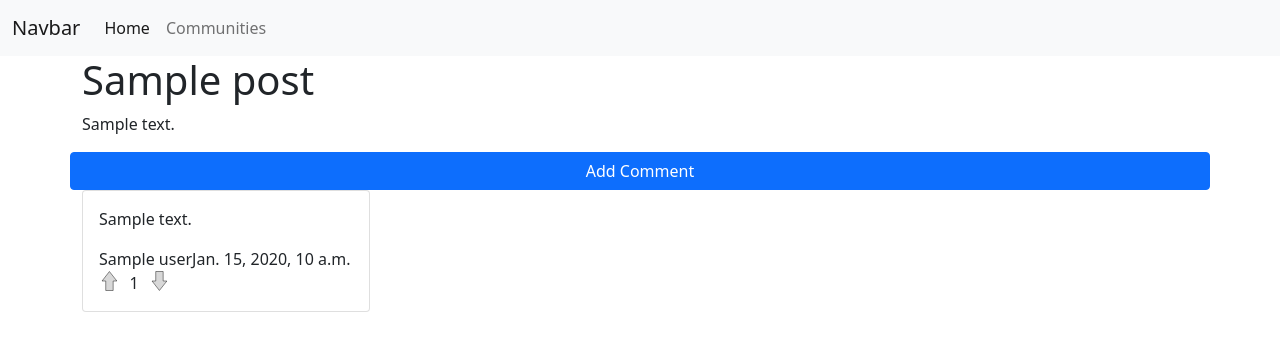
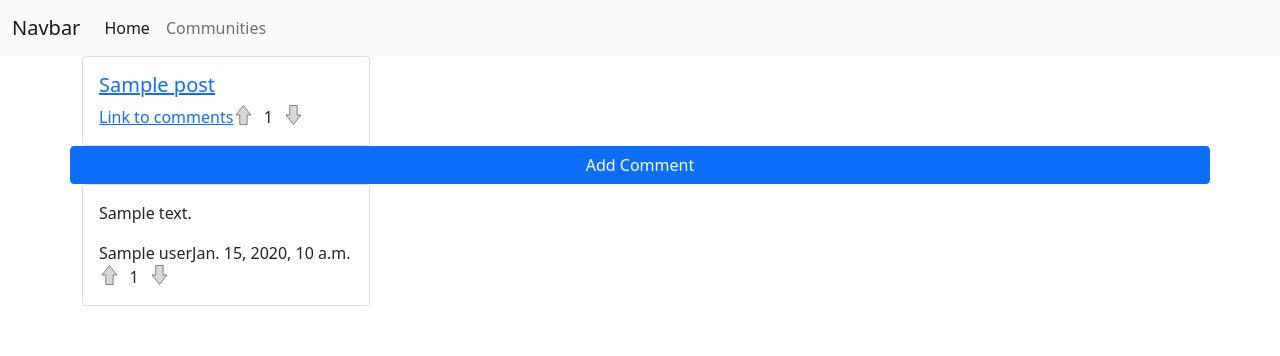
Before and after one commit to Dathmar/mors-tyrannis, a Django app: template communities/templates/communities/view-post.html in a window 1280 px wide. Shown: the top 356 px of the page. Run offline with Django 3.2, Linux system fonts and the light colour scheme; the template is opened without the code that fills it: most values are stand-ins (such as "Sample title", 1, 10 or a date in 2020); parts of the project's set-up code (start-up, migrations or seed data) failed here and were passed over; some libraries are stand-ins or nearby versions.

Commit message:
Rendering of all post types.

```diff
--- a/communities/forms.py
+++ b/communities/forms.py
@@ -1,5 +1,6 @@
 from django import forms
 from .models import Post
+
 
 class CommentForm(forms.Form):
     content = forms.CharField(widget=forms.Textarea, required=True)
--- a/communities/models.py
+++ b/communities/models.py
@@ -113,7 +113,7 @@ class CommunityBans(models.Model):
 
 
 def post_image_location(instance, filename):
-    return f'post_images/{instance.community.slug}/{instance.post.id}/{filename}'
+    return f'post_images/{instance.community.slug}/{instance.id}/{filename}'
 
 
 class Post(models.Model):
--- a/communities/templates/communities/create-post.html
+++ b/communities/templates/communities/create-post.html
@@ -14,7 +14,7 @@
     </div>
     <div class="row">
         <div class="col-md-12">
-            <form method="POST">
+            <form method="POST" enctype="multipart/form-data">
                 {% csrf_token %}
                 <table id="form-container" class="table table-borderless">
                     {{ form.as_table }}
--- a/communities/templates/communities/post-card.html
+++ b/communities/templates/communities/post-card.html
@@ -1,4 +1,5 @@
 {% load static %}
+{% if post.post_type == 'text' %}
 <div class="card" style="width: 18rem;">
     <div class="card-body">
         <h5 class="card-title">{{ post.title }}</h5>
@@ -11,3 +12,29 @@
         </div>
     </div>
 </div>
+{% elif post.post_type == 'image' %}
+<div class="card" style="width: 18rem;">
+    <div class="card-body">
+        <h5 class="card-title">{{ post.title }}</h5>
+        <img src="{{ post.image.url }}" class="card-img-top" alt="">
+        <div class="card-text d-flex">
+            <a href="{{ post.get_absolute_url }}" class="card-link">Link to comments</a>
+            <a href="#"><div id="post-up-arrow-{{ post.id }}" class="arrow {% if post.has_user_like == 'upvote' %}up-arrow-active{% else %}up-arrow{% endif %} "  onclick="vote_post('{{ post.get_upvote_url }}', {{ post.id }})"></div></a>
+            <div id="post-rep-{{ post.id }}" class="text-center" style="width:30px">{{ post.total_rep }}</div>
+            <a href="#"><div id="post-down-arrow-{{ post.id }}" class="arrow {% if post.has_user_like == 'downvote' %}down-arrow-active{% else %}down-arrow{% endif %} "  onclick="vote_post('{{ post.get_downvote_url }}', {{ post.id }})"></div></a>
+        </div>
+    </div>
+</div>
+{% else %}
+<div class="card" style="width: 18rem;">
+    <div class="card-body">
+        <a href="{{ post.url }}"><h5 class="card-title">{{ post.title }}</h5></a>
+        <div class="card-text d-flex">
+            <a href="{{ post.get_absolute_url }}" class="card-link">Link to comments</a>
+            <a href="#"><div id="post-up-arrow-{{ post.id }}" class="arrow {% if post.has_user_like == 'upvote' %}up-arrow-active{% else %}up-arrow{% endif %} "  onclick="vote_post('{{ post.get_upvote_url }}', {{ post.id }})"></div></a>
+            <div id="post-rep-{{ post.id }}" class="text-center" style="width:30px">{{ post.total_rep }}</div>
+            <a href="#"><div id="post-down-arrow-{{ post.id }}" class="arrow {% if post.has_user_like == 'downvote' %}down-arrow-active{% else %}down-arrow{% endif %} "  onclick="vote_post('{{ post.get_downvote_url }}', {{ post.id }})"></div></a>
+        </div>
+    </div>
+</div>
+{% endif %}
--- a/communities/templates/communities/view-post.html
+++ b/communities/templates/communities/view-post.html
@@ -3,12 +3,7 @@
 {% block title %}<title>Mors Tyrannis | {{ post.title }}</title>{% endblock %}
 {% block content %}
 <div class="container">
-    <div class="row">
-        <div class="col-md-12">
-            <h1>{{ post.title }}</h1>
-            <p>{{ post.content }}</p>
-        </div>
-    </div>
+    {% include 'communities/post-card.html' %}
     <div class="row">
         <a href="{% url 'communities:post-add-comment' post.community.slug post.id %}" class="btn btn-primary">Add Comment</a>
     </div>
--- a/communities/views.py
+++ b/communities/views.py
@@ -138,11 +138,12 @@ class CreatePostView(LoginRequiredMixin, View):
                     nsfw_flag=form.cleaned_data['nsfw_flag'],
                 )
             elif post_type == 'image':
+
                 post = Post(
                     title=form.cleaned_data['title'],
                     user=request.user,
                     community=community,
-                    image=form.cleaned_data['image'],
+                    image=form.cleaned_data.get('image'),
                     post_type=post_type,
                     nsfw_flag=form.cleaned_data['nsfw_flag'],
                 )
```
